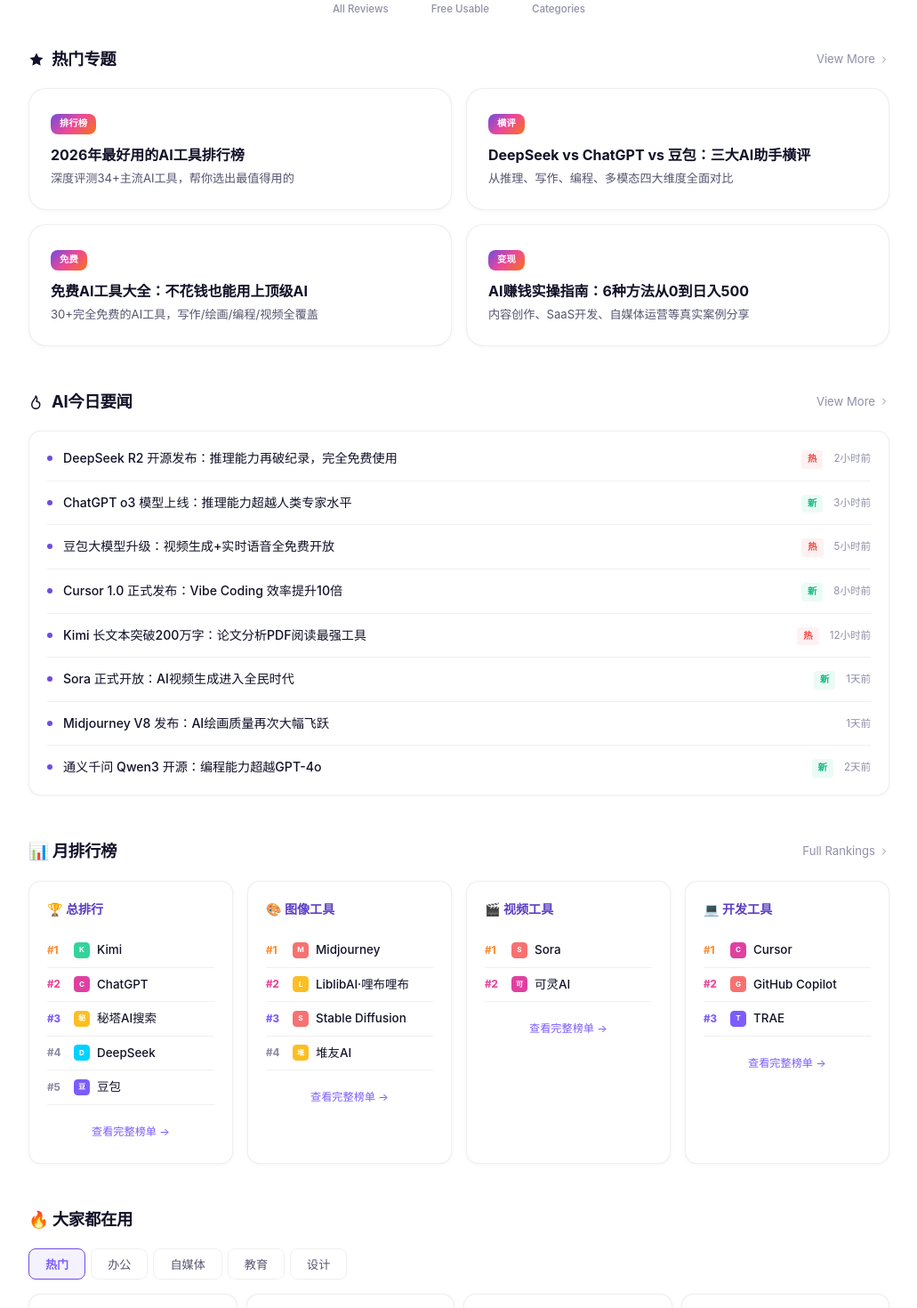
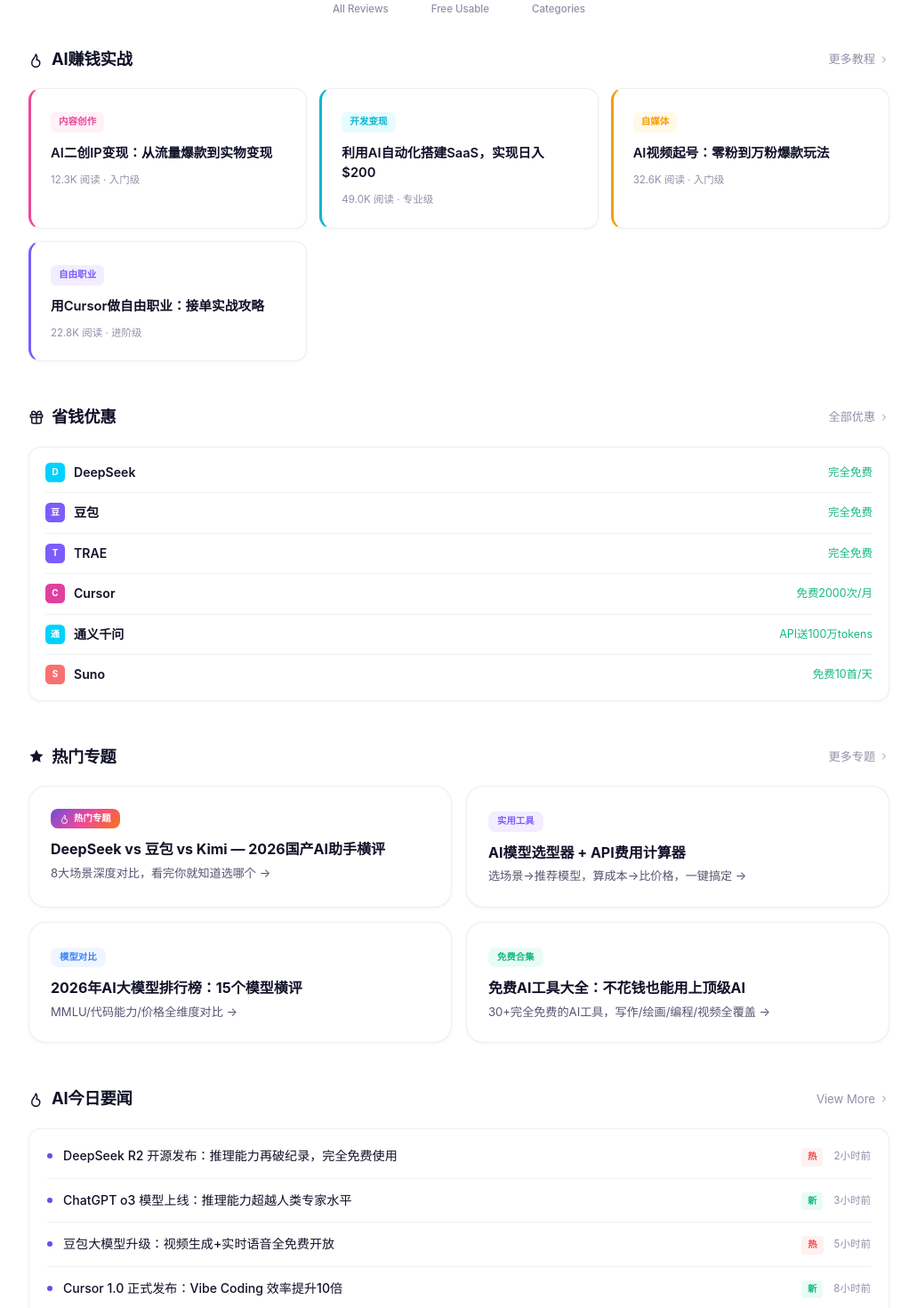
Before and after one commit to QuenLee/ai-tools-hub, a Next.js app: page /en in a window 1280 px wide. Shown: the part 280-1750 px from the top of the page at 89% size, without its empty margins (124-1155 px from the left). Built offline with nearby package versions, Linux system fonts and the light colour scheme.

Commit message:
feat: 首页布局重构-变现内容上置(AI赚钱+省钱优惠→热门专题→要闻→工具)

```diff
--- a/app/[locale]/page.js
+++ b/app/[locale]/page.js
@@ -4,11 +4,11 @@
 import { tools, categories, getToolsByCategory, getScoreColor } from '@/lib/data';
 import { t } from '@/lib/i18n';
 import Favicon from '@/components/Favicon';
-import { IconStar, IconFire, IconFree, IconPaid, IconChevronRight, categoryIcons } from '@/components/icons/Icons';
+import { IconStar, IconFire, IconFree, IconPaid, IconChevronRight, IconGift, categoryIcons } from '@/components/icons/Icons';
 import Link from 'next/link';
 import { useParams } from 'next/navigation';
 
-// SEO热点新闻——覆盖用户常搜关键词
+// SEO热点新闻
 const newsItems = [
   { title: 'DeepSeek R2 开源发布：推理能力再破纪录，完全免费使用', time: '2小时前', tag: 'hot' },
   { title: 'ChatGPT o3 模型上线：推理能力超越人类专家水平', time: '3小时前', tag: 'new' },
@@ -20,18 +20,9 @@
   { title: '通义千问 Qwen3 开源：编程能力超越GPT-4o', time: '2天前', tag: 'new' },
 ];
 
-// SEO热门话题——覆盖搜索热词
-const seoTopics = [
-  { title: '2026年最好用的AI工具排行榜', desc: '深度评测34+主流AI工具，帮你选出最值得用的', badge: '排行榜' },
-  { title: 'DeepSeek vs ChatGPT vs 豆包：三大AI助手横评', desc: '从推理、写作、编程、多模态四大维度全面对比', badge: '横评' },
-  { title: '免费AI工具大全：不花钱也能用上顶级AI', desc: '30+完全免费的AI工具，写作/绘画/编程/视频全覆盖', badge: '免费' },
-  { title: 'AI赚钱实操指南：6种方法从0到日入500', desc: '内容创作、SaaS开发、自媒体运营等真实案例分享', badge: '变现' },
-];
-
 export default function Home() {
   const { locale } = useParams();
   const [activeCat, setActiveCat] = useState('all');
-
   const filteredTools = activeCat === 'all' ? tools : getToolsByCategory(activeCat);
   const totalTools = tools.length;
   const freeTools = tools.filter(tool => tool.pricing.free).length;
@@ -52,6 +43,7 @@
 
   return (
     <div className="page">
+      {/* Hero */}
       <section className="hero">
         <h1>{t(locale, 'site.name')}</h1>
         <p>{t(locale, 'site.slogan')}</p>
@@ -72,24 +64,91 @@
         </div>
       </section>
 
-      {/* SEO热门专题 */}
+      {/* ==================== 变现区（最上方核心位置）==================== */}
       <section className="section">
         <div className="section-header">
-          <h2 className="section-title"><IconStar size={18} style={{ color: '#fbbf24' }} /> 热门专题</h2>
-          <Link href={`/${locale}/tutorials`} className="section-more">{t(locale, 'home.viewMore')} <IconChevronRight size={12} /></Link>
+          <h2 className="section-title"><IconFire size={18} style={{ color: 'var(--red)' }} /> AI赚钱实战</h2>
+          <Link href={`/${locale}/tutorials`} className="section-more">更多教程 <IconChevronRight size={12} /></Link>
         </div>
-        <div className="topic-grid">
-          {seoTopics.map((topic, i) => (
-            <Link key={i} href={i === 1 ? `/${locale}/compare/china-ai` : `/${locale}/tutorials`} className="topic-card">
-              <div className="topic-badge">{topic.badge}</div>
-              <div className="topic-title">{topic.title}</div>
-              <div className="topic-desc">{topic.desc}</div>
+        <div className="money-grid" style={{ gridTemplateColumns: 'repeat(auto-fit, minmax(240px, 1fr))' }}>
+          <Link href={`/${locale}/tutorials`} className="money-card" style={{ borderLeft: '3px solid var(--pink)' }}>
+            <div className="money-badge" style={{ background: 'rgba(244,114,182,0.1)', color: 'var(--pink)' }}>内容创作</div>
+            <div className="money-title">AI二创IP变现：从流量爆款到实物变现</div>
+            <div className="money-views">12.3K 阅读 · 入门级</div>
+          </Link>
+          <Link href={`/${locale}/tutorials`} className="money-card" style={{ borderLeft: '3px solid var(--cyan)' }}>
+            <div className="money-badge" style={{ background: 'rgba(34,211,238,0.1)', color: 'var(--cyan)' }}>开发变现</div>
+            <div className="money-title">利用AI自动化搭建SaaS，实现日入$200</div>
+            <div className="money-views">49.0K 阅读 · 专业级</div>
+          </Link>
+          <Link href={`/${locale}/tutorials`} className="money-card" style={{ borderLeft: '3px solid var(--yellow)' }}>
+            <div className="money-badge" style={{ background: 'rgba(251,191,36,0.1)', color: 'var(--yellow)' }}>自媒体</div>
+            <div className="money-title">AI视频起号：零粉到万粉爆款玩法</div>
+            <div className="money-views">32.6K 阅读 · 入门级</div>
+          </Link>
+          <Link href={`/${locale}/tutorials`} className="money-card" style={{ borderLeft: '3px solid var(--accent2)' }}>
+            <div className="money-badge" style={{ background: 'rgba(124,92,252,0.1)', color: 'var(--accent2)' }}>自由职业</div>
+            <div className="money-title">用Cursor做自由职业：接单实战攻略</div>
+            <div className="money-views">22.8K 阅读 · 进阶级</div>
+          </Link>
+        </div>
+      </section>
+
+      {/* ==================== 省钱优惠（变现的另一半：少花=多赚）==================== */}
+      <section className="section">
+        <div className="section-header">
+          <h2 className="section-title"><IconGift size={18} style={{ color: 'var(--green)' }} /> 省钱优惠</h2>
+          <Link href={`/${locale}/deals`} className="section-more">全部优惠 <IconChevronRight size={12} /></Link>
+        </div>
+        <div className="deals-preview">
+          {[
+            { name: 'DeepSeek', domain: 'chat.deepseek.com', price: '完全免费', id: 'deepseek' },
+            { name: '豆包', domain: 'www.doubao.com', price: '完全免费', id: 'doubao' },
+            { name: 'TRAE', domain: 'www.trae.ai', price: '完全免费', id: null },
+            { name: 'Cursor', domain: 'cursor.com', price: '免费2000次/月', id: 'cursor' },
+            { name: '通义千问', domain: 'tongyi.aliyun.com', price: 'API送100万tokens', id: 'qwen' },
+            { name: 'Suno', domain: 'suno.com', price: '免费10首/天', id: 'suno' },
+          ].map(deal => (
+            <Link key={deal.name} href={deal.id ? `/${locale}/tool/${deal.id}` : `/${locale}/deals`} className="deal-mini">
+              <Favicon domain={deal.domain} name={deal.name} size={22} />
+              <span style={{ fontWeight: 600, fontSize: '0.88rem' }}>{deal.name}</span>
+              <span style={{ color: 'var(--green)', fontSize: '0.78rem', marginLeft: 'auto' }}>{deal.price}</span>
             </Link>
           ))}
         </div>
       </section>
 
-      {/* AI今日要闻 */}
+      {/* ==================== 热门专题（SEO+引流）==================== */}
+      <section className="section">
+        <div className="section-header">
+          <h2 className="section-title"><IconStar size={18} style={{ color: '#fbbf24' }} /> 热门专题</h2>
+          <Link href={`/${locale}/compare`} className="section-more">更多专题 <IconChevronRight size={12} /></Link>
+        </div>
+        <div className="topic-grid">
+          <Link href={`/${locale}/compare/china-ai`} className="topic-card">
+            <div className="topic-badge"><IconFire size={12} /> 热门专题</div>
+            <div className="topic-title">DeepSeek vs 豆包 vs Kimi — 2026国产AI助手横评</div>
+            <div className="topic-desc">8大场景深度对比，看完你就知道选哪个 →</div>
+          </Link>
+          <Link href={`/${locale}/tools`} className="topic-card">
+            <div className="topic-badge" style={{ background: 'rgba(124,92,252,0.1)', color: 'var(--accent2)' }}>实用工具</div>
+            <div className="topic-title">AI模型选型器 + API费用计算器</div>
+            <div className="topic-desc">选场景→推荐模型，算成本→比价格，一键搞定 →</div>
+          </Link>
+          <Link href={`/${locale}/models`} className="topic-card">
+            <div className="topic-badge" style={{ background: 'rgba(96,165,250,0.1)', color: 'var(--blue)' }}>模型对比</div>
+            <div className="topic-title">2026年AI大模型排行榜：15个模型横评</div>
+            <div className="topic-desc">MMLU/代码能力/价格全维度对比 →</div>
+          </Link>
+          <Link href={`/${locale}/tutorials`} className="topic-card">
+            <div className="topic-badge" style={{ background: 'rgba(52,211,153,0.1)', color: 'var(--green)' }}>免费合集</div>
+            <div className="topic-title">免费AI工具大全：不花钱也能用上顶级AI</div>
+            <div className="topic-desc">30+完全免费的AI工具，写作/绘画/编程/视频全覆盖 →</div>
+          </Link>
+        </div>
+      </section>
+
+      {/* ==================== AI今日要闻 ==================== */}
       <section className="section">
         <div className="section-header">
           <h2 className="section-title"><IconFire size={18} style={{ color: 'var(--red)' }} /> AI今日要闻</h2>
@@ -107,29 +166,10 @@
         </div>
       </section>
 
-      {/* 月排行榜 */}
+      {/* ==================== 大家都在用（热门工具快速入口）==================== */}
       <section className="section">
         <div className="section-header">
-          <h2 className="section-title">📊 月排行榜</h2>
-          <Link href={`/${locale}/products`} className="section-more">{t(locale, 'home.fullList')} <IconChevronRight size={12} /></Link>
-        </div>
-        <div className="ranking-grid">
-          <RankingColumn title="🏆 总排行" items={rankingData.overall} locale={locale} />
-          <RankingColumn title="🎨 图像工具" items={rankingData.image} locale={locale} />
-          <RankingColumn title="🎬 视频工具" items={rankingData.video} locale={locale} />
-          <RankingColumn title="💻 开发工具" items={rankingData.dev} locale={locale} />
-        </div>
-      </section>
-
-      {/* 大家都在用 */}
-      <section className="section">
-        <div className="section-header">
-          <h2 className="section-title">🔥 大家都在用</h2>
-        </div>
-        <div className="usage-tabs">
-          {['热门', '办公', '自媒体', '教育', '设计'].map((tab, i) => (
-            <button key={tab} className={`usage-tab ${i === 0 ? 'active' : ''}`}>{tab}</button>
-          ))}
+          <h2 className="section-title"><IconFire size={18} style={{ color: 'var(--red)' }} /> 大家都在用</h2>
         </div>
         <div className="usage-grid">
           {hotTools.map(tool => (
@@ -144,7 +184,21 @@
         </div>
       </section>
 
-      {/* 近期热门推荐 */}
+      {/* ==================== 月排行榜 ==================== */}
+      <section className="section">
+        <div className="section-header">
+          <h2 className="section-title"><IconStar size={18} style={{ color: '#fbbf24' }} /> 月排行榜</h2>
+          <Link href={`/${locale}/products`} className="section-more">{t(locale, 'home.fullList')} <IconChevronRight size={12} /></Link>
+        </div>
+        <div className="ranking-grid">
+          <RankingColumn title="总排行" items={rankingData.overall} locale={locale} />
+          <RankingColumn title="图像工具" items={rankingData.image} locale={locale} />
+          <RankingColumn title="视频工具" items={rankingData.video} locale={locale} />
+          <RankingColumn title="开发工具" items={rankingData.dev} locale={locale} />
+        </div>
+      </section>
+
+      {/* ==================== 近期热门推荐（工具评测卡）==================== */}
       <section className="section">
         <div className="section-header">
           <h2 className="section-title"><IconStar size={18} style={{ color: '#fbbf24' }} /> {t(locale, 'home.recentHot')}</h2>
@@ -157,11 +211,11 @@
         </div>
       </section>
 
-      {/* 开发者必备 + 免费部署 + 模型训练 */}
+      {/* ==================== 三列卡（开发者+免费部署+模型训练）==================== */}
       <section className="section">
         <div className="three-col-grid">
           <div className="three-col-card">
-            <h3 className="three-col-title">💻 开发者必备</h3>
+            <h3 className="three-col-title">开发者必备</h3>
             {tools.filter(tool => tool.category === 'code').slice(0, 5).map(tool => (
               <Link key={tool.id} href={`/${locale}/tool/${tool.id}`} className="mini-tool-row">
                 <Favicon domain={tool.favicon} name={tool.name} size={22} />
@@ -171,11 +225,11 @@
             ))}
           </div>
           <div className="three-col-card">
-            <h3 className="three-col-title">🚀 免费部署平台</h3>
+            <h3 className="three-col-title">免费部署平台</h3>
             <FreeDeployList />
           </div>
           <div className="three-col-card">
-            <h3 className="three-col-title">🧠 模型训练</h3>
+            <h3 className="three-col-title">模型训练</h3>
             {[
               { name: 'Ollama', domain: 'ollama.com' },
               { name: 'Google Colab', domain: 'colab.research.google.com' },
@@ -189,48 +243,6 @@
               </a>
             ))}
           </div>
-        </div>
-      </section>
-
-      {/* AI变现指南 */}
-      <section className="section">
-        <div className="section-header">
-          <h2 className="section-title">💰 AI变现指南</h2>
-          <Link href={`/${locale}/tutorials`} className="section-more">{t(locale, 'home.viewMore')} <IconChevronRight size={12} /></Link>
-        </div>
-        <div className="money-grid">
-          <Link href={`/${locale}/tutorials`} className="money-card">
-            <div className="money-badge">内容创作</div>
-            <div className="money-title">AI二创IP变现：从流量爆款到实物变现</div>
-            <div className="money-views">12.3K 阅读</div>
-          </Link>
-          <Link href={`/${locale}/tutorials`} className="money-card">
-            <div className="money-badge">开发变现</div>
-            <div className="money-title">用AI自动化搭建SaaS，实现日入$200</div>
-            <div className="money-views">49.0K 阅读</div>
-          </Link>
-          <Link href={`/${locale}/tutorials`} className="money-card">
-            <div className="money-badge">自媒体</div>
-            <div className="money-title">AI视频起号：零粉到万粉爆款玩法</div>
-            <div className="money-views">32.6K 阅读</div>
-          </Link>
-        </div>
-      </section>
-
-      {/* 省钱指南 */}
-      <section className="section">
-        <div className="section-header">
-          <h2 className="section-title"><IconFree size={18} /> 省钱指南</h2>
-          <Link href={`/${locale}/deals`} className="section-more">{t(locale, 'home.viewMore')} <IconChevronRight size={12} /></Link>
-        </div>
-        <div className="deals-preview">
-          {tools.filter(tool => tool.pricing.free).slice(0, 6).map(tool => (
-            <Link key={tool.id} href={`/${locale}/tool/${tool.id}`} className="deal-mini">
-              <Favicon domain={tool.favicon} name={tool.name} size={22} />
-              <span style={{ fontWeight: 600, fontSize: '0.88rem' }}>{tool.name}</span>
-              <span style={{ color: 'var(--green)', fontSize: '0.78rem', marginLeft: 'auto' }}>{tool.pricing.price}</span>
-            </Link>
-          ))}
         </div>
       </section>
     </div>
```
